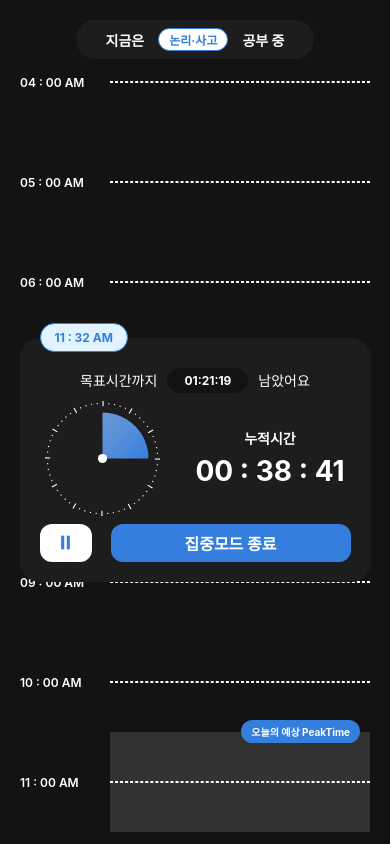
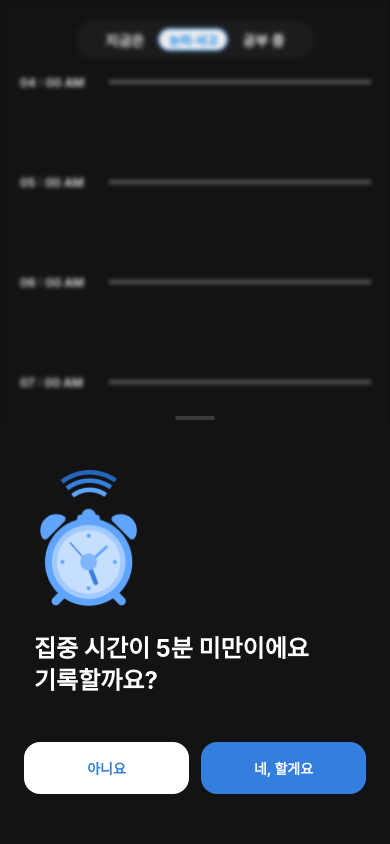
Before and after one commit to GDGoC-Peakly/FE, a React Native app in the folder Peakly-FE/: screen / in a window 390 px wide. Built offline with nearby package versions, Linux system fonts and the light colour scheme.

Commit message:
Feat: TM_M1, M2, M3 모달창 제작 (Closes #14)

```diff
--- a/Peakly-FE/src/App.js
+++ b/Peakly-FE/src/App.js
@@ -6,6 +6,7 @@ import WeekReport from './screens/reportScreens/WeekReport';
 import TM01 from '../src/TM/TM01'
 import TM02 from '../src/TM/TM02'
 import TM02_Card from '../src/TM/TM02_Card'
+import TM_Modal from '../src/TM/TM_Modal'
 
 function App() {
   const [fontsLoaded] = useFonts({
@@ -21,7 +22,8 @@ function App() {
       {/* <DayReport /> */}
       {/* <TM01/> */}
       <TM02/>
-      <TM02_Card/>
+      {/* <TM02_Card/> */}
+      <TM_Modal/>
     </View>
   );
 }
--- /dev/null
+++ b/Peakly-FE/src/TM/TM_Modal.jsx
@@ -0,0 +1,132 @@
+import React from 'react';
+import { Modal, View, Text, TouchableOpacity, StyleSheet, Pressable, Image } from 'react-native';
+import { BlurView } from 'expo-blur';
+import { colors } from '../styles/colors.js';
+import timer_icon from '../../assets/img/TM/timer_icon.png';
+
+const CustomBottomModal = ({ visible, onClose, title, onConfirm }) => {
+  return (
+    <Modal
+      transparent={true}
+      visible={visible}
+      animationType="slide"
+      onRequestClose={onClose}
+    >
+      <BlurView
+        intensity={10}
+        tint="dark"
+        style={StyleSheet.absoluteFill}
+      >
+        <Pressable style={styles.overlay} onPress={onClose}>
+          <Pressable style={styles.bottomSheet} onPress={(e) => e.stopPropagation()}>
+            <View style={styles.handle} />
+
+            <View style={styles.iconContainer}>
+              <Image
+                source={timer_icon}
+                style={styles.icon}
+                resizeMode="contain"
+              />
+            </View>
+
+            <View style={styles.textContainer}>
+              <Text style={styles.mainText}>집중 시간이 5분 미만이에요</Text>
+              <Text style={styles.mainText}>기록할까요?</Text>
+            </View>
+
+            <View style={styles.buttonContainer}>
+              <TouchableOpacity
+                style={[styles.button, styles.cancelButton]}
+                onPress={onClose}
+              >
+                <Text style={styles.cancelButtonText}>아니요</Text>
+              </TouchableOpacity>
+
+              <TouchableOpacity
+                style={[styles.button, styles.confirmButton]}
+                onPress={onConfirm}
+              >
+                <Text style={styles.confirmButtonText}>네, 할게요</Text>
+              </TouchableOpacity>
+            </View>
+          </Pressable>
+        </Pressable>
+      </BlurView>
+    </Modal>
+  );
+};
+
+const styles = StyleSheet.create({
+  overlay: {
+    flex: 1,
+    justifyContent: 'flex-end',
+  },
+  bottomSheet: {
+    backgroundColor: colors.grayscale[1000], // 배경색이 너무 불투명하면 블러가 안 보일 수 있으니 확인!
+    width: '100%',
+    height: 440,
+    borderTopLeftRadius: 25,
+    borderTopRightRadius: 25,
+    paddingHorizontal: 24,
+    paddingTop: 12,
+    paddingBottom: 40,
+  },
+  handle: {
+    width: 40,
+    height: 4,
+    backgroundColor: '#3A3A3C',
+    borderRadius: 2,
+    marginBottom: 10,
+    alignSelf: 'center',
+  },
+  iconContainer: {
+    marginTop: 40,
+    marginLeft: 10,
+    marginBottom: 25,
+  },
+  icon: {
+    width: 110,
+    height: 138,
+  },
+  textContainer: {
+    marginLeft: 10,
+    marginBottom: 45,
+    alignItems: 'flex-start',
+  },
+  mainText: {
+    color: colors.grayscale[100],
+    fontSize: 24,
+    fontWeight: 'bold',
+    textAlign: 'left',
+    lineHeight: 32,
+  },
+  buttonContainer: {
+    flexDirection: 'row',
+    gap: 12,
+  },
+  button: {
+    flex: 1,
+    height: 52,
+    borderRadius: 16,
+    justifyContent: 'center',
+    alignItems: 'center',
+  },
+  cancelButton: {
+    backgroundColor: colors.grayscale[100],
+  },
+  confirmButton: {
+    backgroundColor: colors.primary[600],
+  },
+  cancelButtonText: {
+    color: colors.primary[600],
+    fontSize: 14,
+    fontWeight: 'bold',
+  },
+  confirmButtonText: {
+    color: colors.grayscale[100],
+    fontSize: 14,
+    fontWeight: 'bold',
+  },
+});
+
+export default CustomBottomModal;
```
Also changed, not shown: Peakly-FE/assets/img/TM/timer_icon.png (added).
